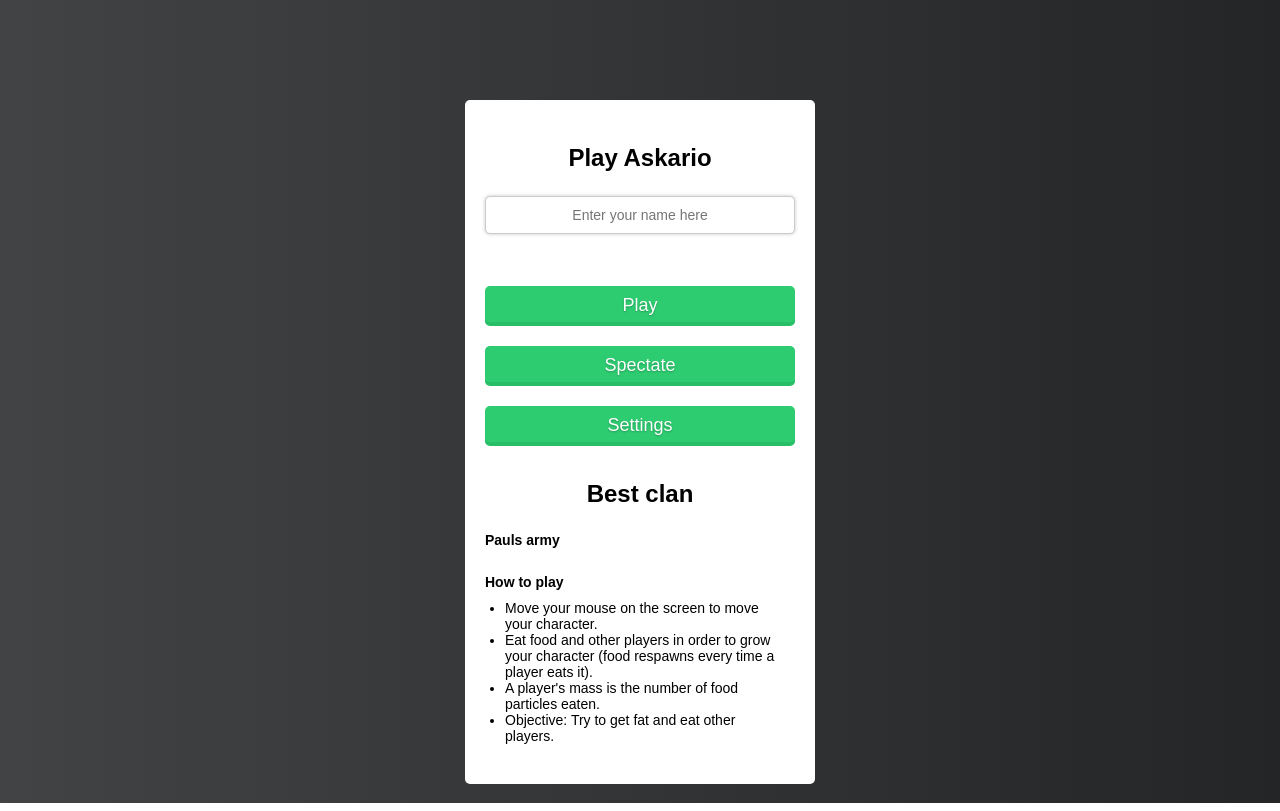
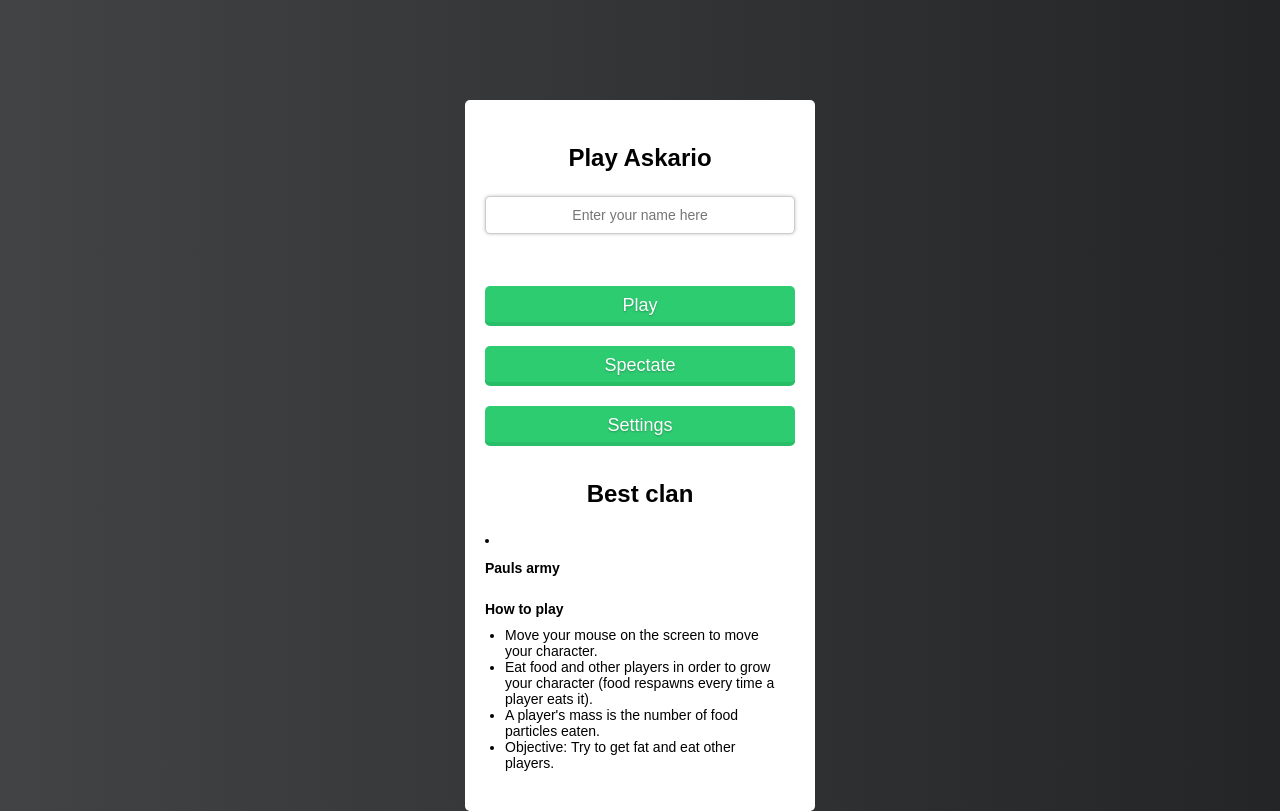
Before and after one commit to BlueAeroplane/dd1234ee6ee3453eebhdnsudn67, a website built with webpack: page src/client/index.html in a window 1280 px wide. Built offline with nearby package versions, Linux system fonts and the light colour scheme.

Commit message:
Update index.html

```diff
--- a/src/client/index.html
+++ b/src/client/index.html
@@ -32,7 +32,7 @@
             <button id="settingsButton">Settings</button>
             <br />
             <p>Best clan</p>
-            <h2>Pauls army</h2>
+            <li><h2>Pauls army</h2></li>
             <div id="settings">
                 <h3>Settings</h3>
                 <ul>
```
